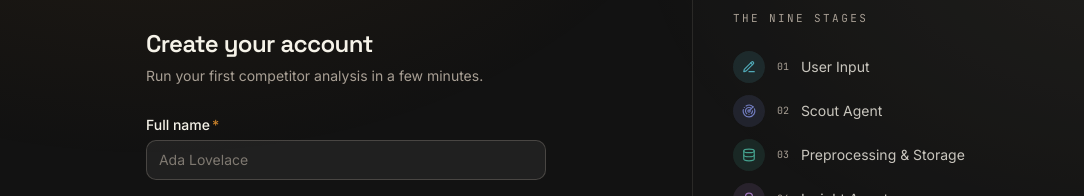
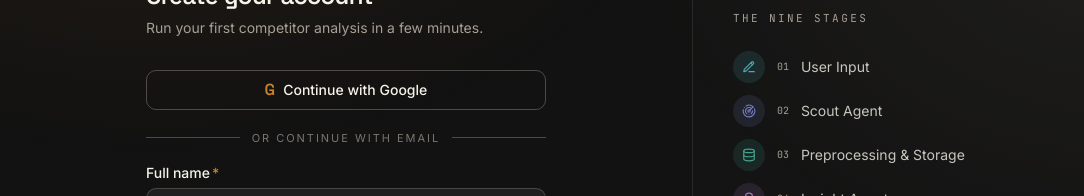
Before and after one commit to Syed-Huzaifa-Nazim/OSAI, a React (Vite) app in the folder frontend/: page /signup in a window 1280 px wide. Shown: the part 144-340 px from the top of the page, without its empty margins (0-1084 px from the left). Built offline with nearby package versions, Linux system fonts and the light colour scheme; no server answers.

Commit message:
Add placeholder Google continuation to signup

```diff
--- a/frontend/src/pages/auth/signup.tsx
+++ b/frontend/src/pages/auth/signup.tsx
@@ -80,6 +80,17 @@ export default function SignupPage() {
           </p>
         ) : null}
 
+        <Button type="button" variant="outline" className="w-full justify-center gap-2">
+          <span className="font-display text-base font-semibold text-primary">G</span>
+          Continue with Google
+        </Button>
+
+        <div className="flex items-center gap-3 text-[11px] uppercase tracking-[0.18em] text-muted-foreground/70">
+          <span className="h-px flex-1 bg-border/40" />
+          or continue with email
+          <span className="h-px flex-1 bg-border/40" />
+        </div>
+
         <FormField label="Full name" htmlFor="fullName" error={errors.fullName?.message} required>
           <Input
             id="fullName"
```
